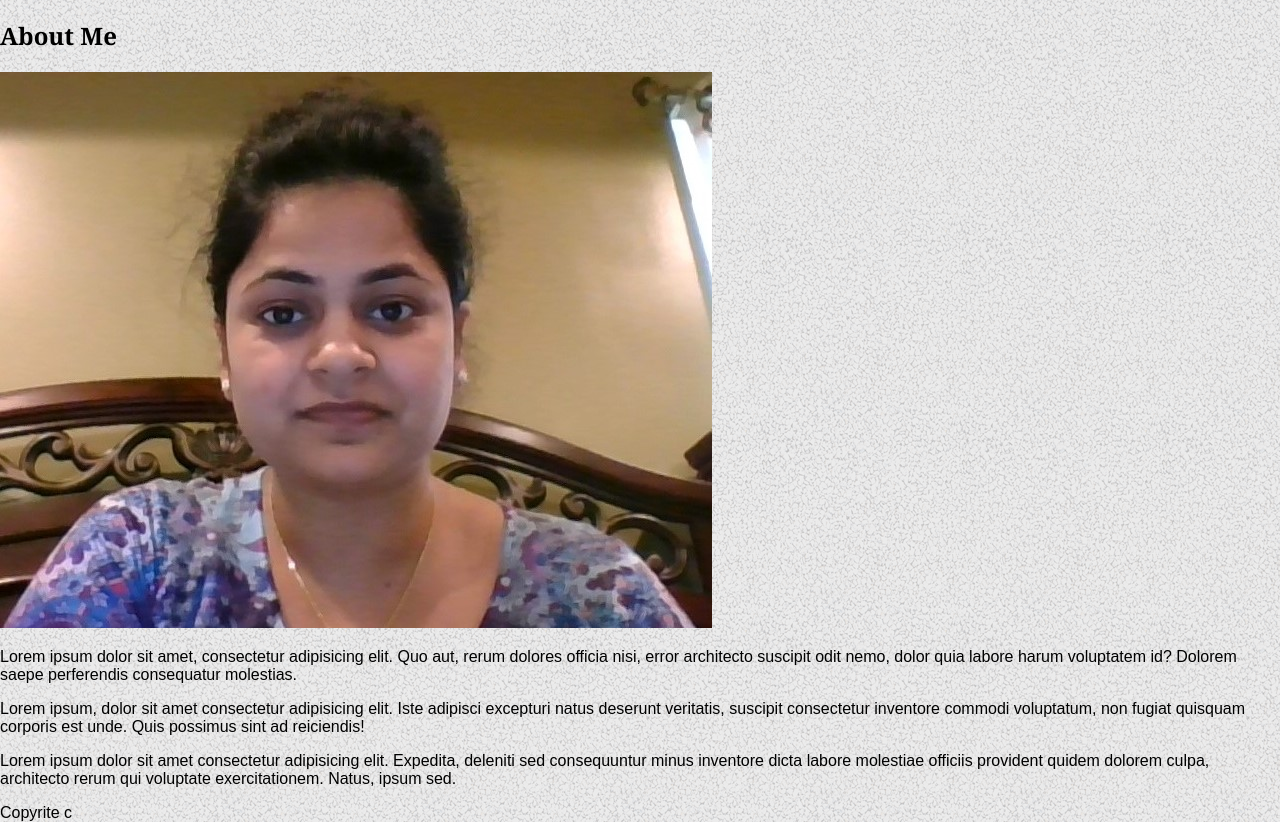
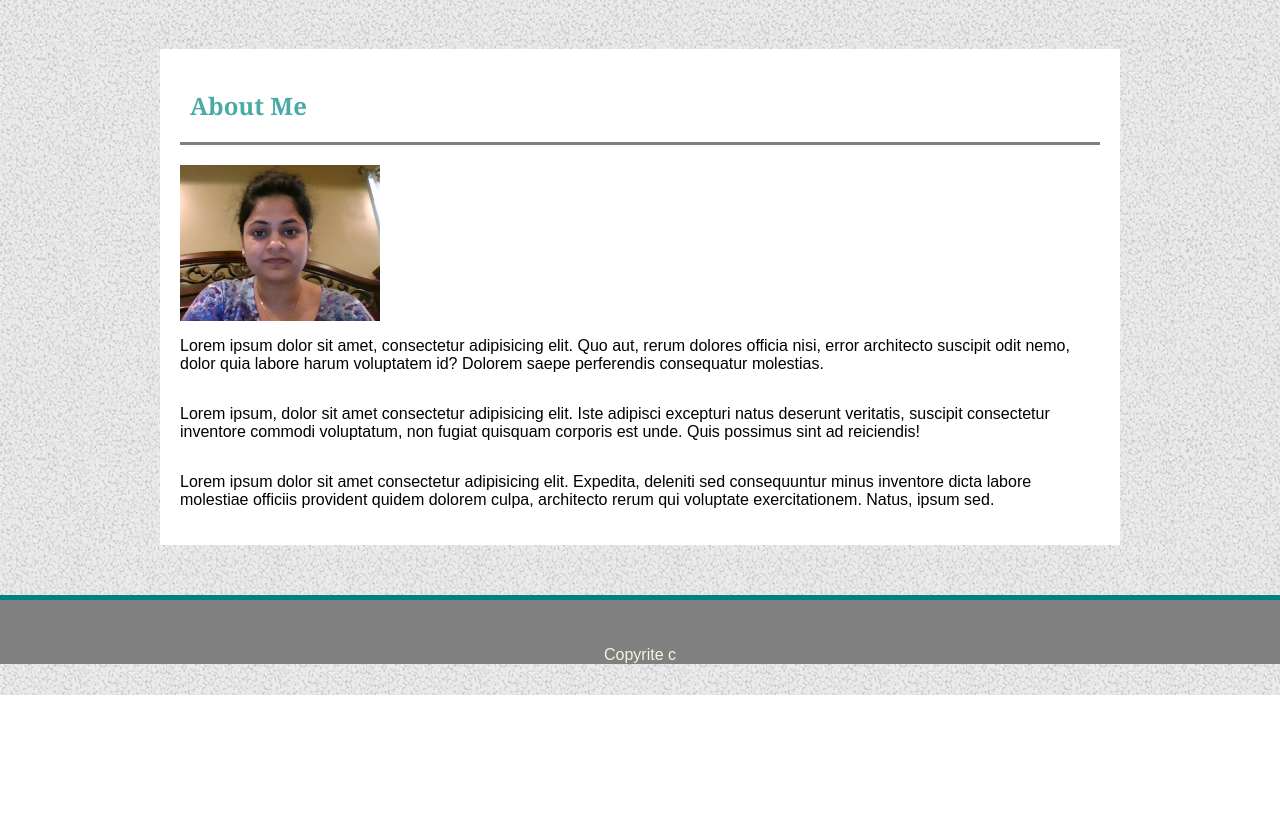
Before and after one commit to juiamin/homework_git, a plain HTML site: page index.html in a window 1280 px wide. Shown: the part 105-927 px from the top of the page. After the commit the page ends 800 px from the top, so only its background shows below. Drawn offline with Linux system fonts and the light colour scheme.

Commit message:
portfolio.html page complited

```diff
--- a/assets/css/style.css
+++ b/assets/css/style.css
@@ -92,18 +92,25 @@ main h2{
 .flex-container {
   display: flex;
   flex-wrap: wrap;
-  justify-content: space-between;
+  /* justify-content: space-between; */
   width: 100%;
 }
 
+.flex-container img{
+  width: 200px;
+}
+
+
+
 .flex-item{
-  width: 45%;
+  width: 30%;
   /* background-color: grey; */
   font-size: 22px;
   font-weight: bold;
-  margin-bottom: 15px;
+  margin-bottom: 45px;
+  margin-left: 31px;
   background-size: cover;
-  padding: 20px 0;
+  padding: 8px 0;
   min-height: 250px;
   display: flex;
   flex-direction: column;
@@ -140,3 +147,13 @@ main h2{
   padding: 10px 5px;
   text-align: center;
 }
+
+footer{
+  width: 100%;
+  text-align: center;
+  background-color: grey;
+  border-top:5px solid teal;
+  color: beige;
+  padding-top: 30px;
+   margin-bottom: 20px;
+}
--- a/index.html
+++ b/index.html
@@ -13,7 +13,7 @@
 </head>
 
 <body>
-    <header >
+    <header>
 
         <div class="header-wrapper">
 
@@ -33,40 +33,41 @@
     </header>
 
 
-    <div class="container">
-
-
-        <section class="main-content">
+    <main>
 
         <h2>About Me</h2>
+        <div class="flex-container">
 
-            <img src="assets/images/my_profile_pic.jpg" alt="About Me" class="bio_img">
+            <img src="assets/images/my_profile_pic.jpg" alt="About Me">
 
-            <p class="wraper">Lorem ipsum dolor sit amet, consectetur adipisicing elit. Quo aut, rerum dolores officia nisi, error
+            <p>Lorem ipsum dolor sit amet, consectetur adipisicing elit. Quo aut, rerum dolores officia
+                nisi,
+                error
                 architecto suscipit odit nemo, dolor quia labore harum voluptatem id? Dolorem saepe perferendis
                 consequatur
                 molestias.</p>
 
-            <p class="wraper">Lorem ipsum, dolor sit amet consectetur adipisicing elit. Iste adipisci excepturi natus deserunt
+            <p>Lorem ipsum, dolor sit amet consectetur adipisicing elit. Iste adipisci excepturi natus
+                deserunt
                 veritatis, suscipit consectetur inventore commodi voluptatum, non fugiat quisquam corporis est unde.
                 Quis possimus sint ad reiciendis!</p>
 
-            <p class="wraper">Lorem ipsum dolor sit amet consectetur adipisicing elit. Expedita, deleniti sed consequuntur minus
+            <p>Lorem ipsum dolor sit amet consectetur adipisicing elit. Expedita, deleniti sed
+                consequuntur
+                minus
                 inventore dicta labore molestiae officiis provident quidem dolorem culpa, architecto rerum qui voluptate
                 exercitationem. Natus, ipsum sed.</p>
-
-        </section>
         </div>
+    </main>
 
 
-    <div class="container2">
-        <!-- <section > -->
+    <footer>
+        <!-- <div class="bottom"> -->
 
-        <footer>Copyrite c</footer>
-        <!--
-        </section> -->
-    </div>
+            <p>Copyrite c</p>
 
+        <!-- </div> -->
+    </footer>
 </body>
 
 </html>
```
Lines whose indentation alone changed are shown as unchanged.
